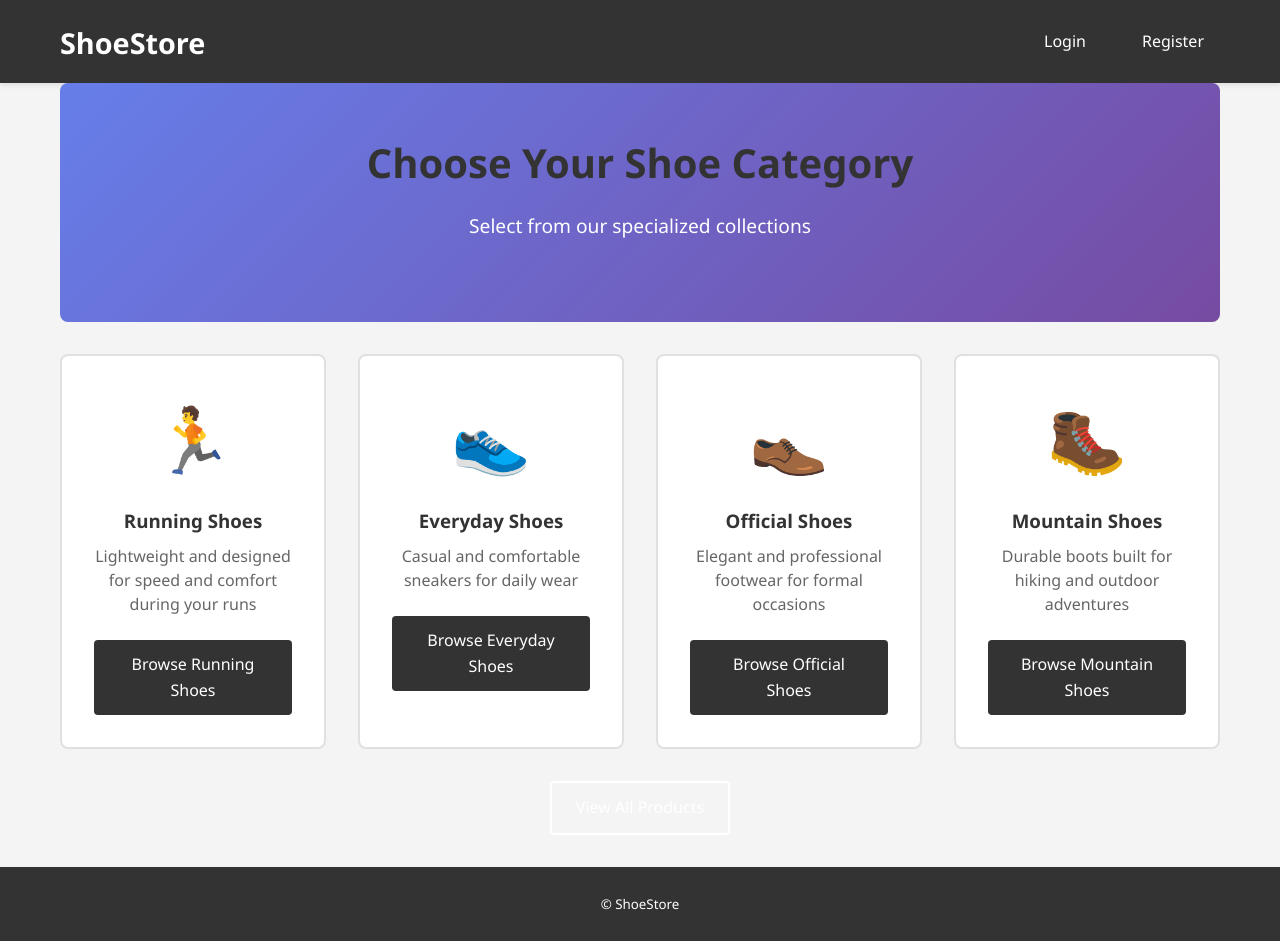
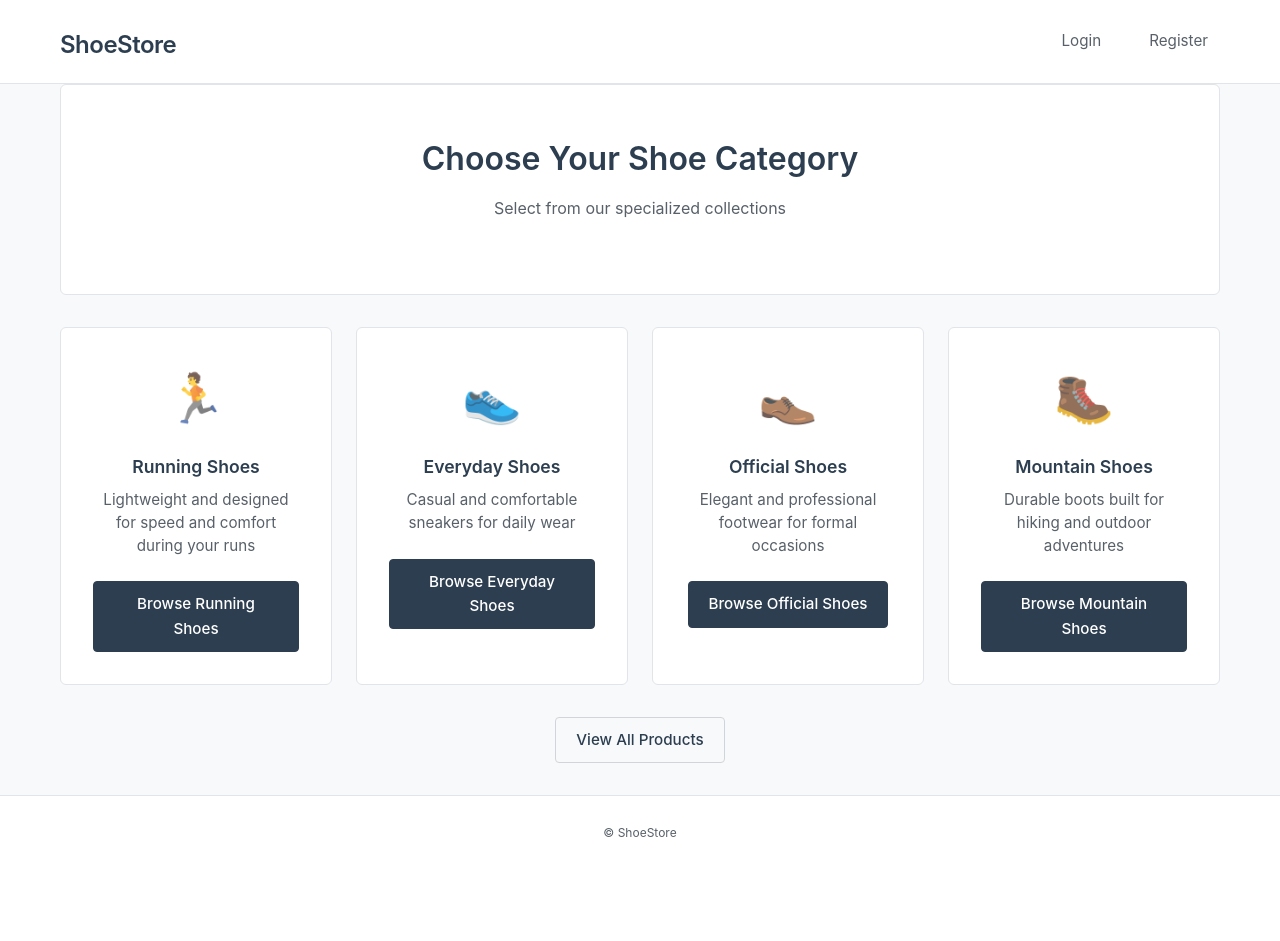
Before and after one commit to GAAtanasov21/12-class-2-day-project, a Flask app: page /catalog/categories in a window 1280 px wide. After the commit the page ends 837 px from the top, so only its background shows below. Run offline with Flask 3, Linux system fonts and the light colour scheme.

Commit message:
Update overall design

```diff
--- a/static/styles.css
+++ b/static/styles.css
@@ -6,10 +6,10 @@
 }
 
 body {
-  font-family: 'Segoe UI', Tahoma, Geneva, Verdana, sans-serif;
+  font-family: -apple-system, BlinkMacSystemFont, 'Segoe UI', Roboto, Oxygen, Ubuntu, Cantarell, sans-serif;
   line-height: 1.6;
-  color: #333;
-  background-color: #f4f4f4;
+  color: #2c3e50;
+  background-color: #f8f9fa;
 }
 
 .container {
@@ -20,10 +20,9 @@ body {
 
 /* Header */
 .site-header {
-  background: #333;
-  color: #fff;
+  background: #ffffff;
+  border-bottom: 1px solid #e1e4e8;
   padding: 1rem 0;
-  box-shadow: 0 2px 5px rgba(0,0,0,0.1);
 }
 
 .header-inner {
@@ -33,10 +32,11 @@ body {
 }
 
 .logo a {
-  color: #fff;
+  color: #2c3e50;
   text-decoration: none;
-  font-size: 1.8rem;
-  font-weight: bold;
+  font-size: 1.5rem;
+  font-weight: 600;
+  letter-spacing: -0.5px;
 }
 
 .main-nav {
@@ -46,19 +46,20 @@ body {
 }
 
 .nav-link {
-  color: #fff;
+  color: #586069;
   text-decoration: none;
-  padding: 0.5rem 1rem;
+  padding: 0.5rem 0.75rem;
   border-radius: 4px;
-  transition: background 0.3s ease;
+  transition: color 0.2s ease;
+  font-size: 0.95rem;
 }
 
 .nav-link:hover {
-  background: #555;
+  color: #2c3e50;
 }
 
 .nav-user {
-  color: #ddd;
+  color: #6a737d;
   font-size: 0.9rem;
 }
 
@@ -76,37 +77,41 @@ main {
 }
 
 .flashes li {
-  background: #4CAF50;
-  color: white;
+  background: #ffffff;
+  color: #2c3e50;
   padding: 1rem;
   margin-bottom: 0.5rem;
   border-radius: 4px;
-  box-shadow: 0 2px 5px rgba(0,0,0,0.1);
+  border: 1px solid #e1e4e8;
+  font-size: 0.95rem;
 }
 
 /* Hero Section */
 .hero {
   text-align: center;
-  padding: 3rem 0;
-  background: linear-gradient(135deg, #667eea 0%, #764ba2 100%);
-  color: white;
-  border-radius: 8px;
+  padding: 3rem 2rem;
+  background: #ffffff;
+  border: 1px solid #e1e4e8;
+  border-radius: 6px;
   margin-bottom: 2rem;
 }
 
 .hero h2 {
-  font-size: 2.5rem;
-  margin-bottom: 1rem;
+  font-size: 2rem;
+  margin-bottom: 0.75rem;
+  color: #2c3e50;
+  font-weight: 600;
 }
 
 .hero p {
-  font-size: 1.2rem;
-  margin-bottom: 2rem;
+  font-size: 1rem;
+  margin-bottom: 1.5rem;
+  color: #586069;
 }
 
 .hero-buttons {
   display: flex;
-  gap: 1rem;
+  gap: 0.75rem;
   justify-content: center;
   flex-wrap: wrap;
 }
@@ -114,37 +119,40 @@ main {
 /* Buttons */
 .button, button[type="submit"], a.button {
   display: inline-block;
-  background: #333;
+  background: #2c3e50;
   color: white;
-  padding: 0.75rem 1.5rem;
+  padding: 0.625rem 1.25rem;
   text-decoration: none;
   border-radius: 4px;
-  border: none;
+  border: 1px solid #2c3e50;
   cursor: pointer;
-  font-size: 1rem;
-  transition: background 0.3s ease, transform 0.2s ease;
+  font-size: 0.95rem;
+  transition: background 0.2s ease;
+  font-weight: 500;
 }
 
 .button:hover, button[type="submit"]:hover {
-  background: #555;
-  transform: translateY(-2px);
+  background: #34495e;
+  border-color: #34495e;
 }
 
 .button.ghost {
   background: transparent;
-  border: 2px solid white;
+  color: #2c3e50;
+  border: 1px solid #d1d5da;
 }
 
 .button.ghost:hover {
-  background: rgba(255,255,255,0.1);
+  background: #f3f4f6;
+  border-color: #2c3e50;
 }
 
 /* Forms */
 .form-card {
   background: white;
   padding: 2rem;
-  border-radius: 8px;
-  box-shadow: 0 2px 10px rgba(0,0,0,0.1);
+  border-radius: 6px;
+  border: 1px solid #e1e4e8;
   max-width: 500px;
   margin: 2rem auto;
 }
@@ -189,39 +207,41 @@ main {
 .categories-grid {
   display: grid;
   grid-template-columns: repeat(auto-fit, minmax(250px, 1fr));
-  gap: 2rem;
+  gap: 1.5rem;
   margin: 2rem 0;
 }
 
 .category-card {
   background: #fff;
-  border: 2px solid #e0e0e0;
-  border-radius: 8px;
+  border: 1px solid #e1e4e8;
+  border-radius: 6px;
   padding: 2rem;
   text-align: center;
-  transition: transform 0.3s ease, box-shadow 0.3s ease;
+  transition: border-color 0.2s ease;
 }
 
 .category-card:hover {
-  transform: translateY(-5px);
-  box-shadow: 0 8px 16px rgba(0, 0, 0, 0.1);
-  border-color: #333;
+  border-color: #2c3e50;
 }
 
 .category-icon {
-  font-size: 4rem;
+  font-size: 3rem;
   margin-bottom: 1rem;
+  opacity: 0.8;
 }
 
 .category-card h3 {
   margin: 1rem 0 0.5rem 0;
-  color: #333;
+  color: #2c3e50;
+  font-weight: 600;
+  font-size: 1.1rem;
 }
 
 .category-card p {
-  color: #666;
+  color: #586069;
   margin-bottom: 1.5rem;
   line-height: 1.5;
+  font-size: 0.95rem;
 }
 
 .category-card .button {
@@ -360,28 +392,32 @@ tbody tr:last-child td {
 .form-info label {
   display: block;
   margin-bottom: 0.5rem;
-  font-weight: bold;
+  font-weight: 500;
 }
 
 .form-info p {
   padding: 0.75rem;
-  background: #f5f5f5;
+  background: #f6f8fa;
   border-radius: 4px;
   margin: 0;
+  border: 1px solid #e1e4e8;
+  font-size: 0.9rem;
 }
 
 .form-info em {
-  color: #666;
-  font-size: 0.9em;
+  color: #6a737d;
+  font-size: 0.85em;
 }
 
 /* Footer */
 .site-footer {
-  background: #333;
-  color: #fff;
+  background: #ffffff;
+  color: #586069;
   text-align: center;
   padding: 1.5rem 0;
   margin-top: 2rem;
+  border-top: 1px solid #e1e4e8;
+  font-size: 0.9rem;
 }
 
 /* Responsive Design */
@@ -419,13 +455,16 @@ tbody tr:last-child td {
 
 /* Utility Classes */
 h2 {
-  color: #333;
+  color: #2c3e50;
   margin-bottom: 1rem;
+  font-weight: 600;
+  font-size: 1.75rem;
 }
 
 h3 {
-  color: #444;
+  color: #2c3e50;
   margin-bottom: 0.5rem;
+  font-weight: 600;
 }
 
 p {
@@ -433,9 +472,9 @@ p {
 }
 
 a {
-  color: #007bff;
+  color: #2c3e50;
 }
 
 a:hover {
-  color: #0056b3;
+  color: #34495e;
 }
```
Also changed, not shown: other parts of static/styles.css (+52 -30 lines).
